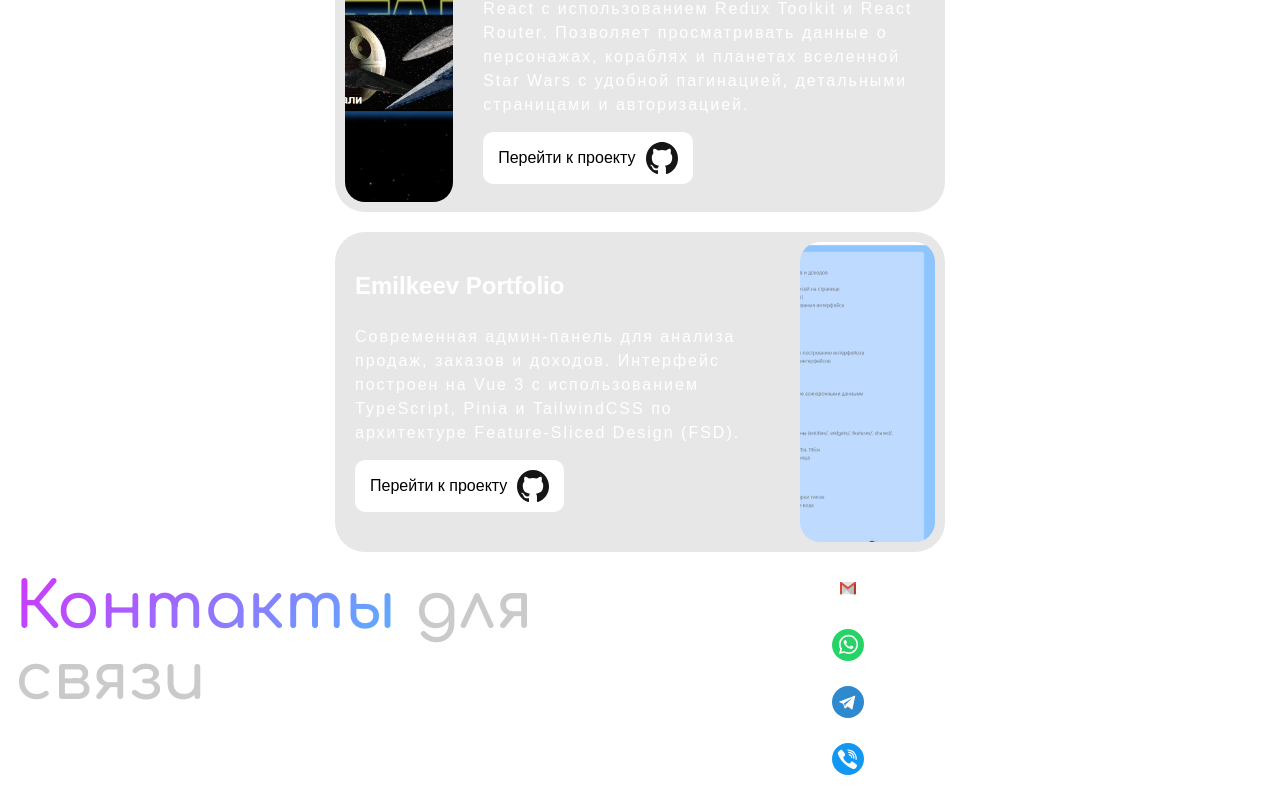
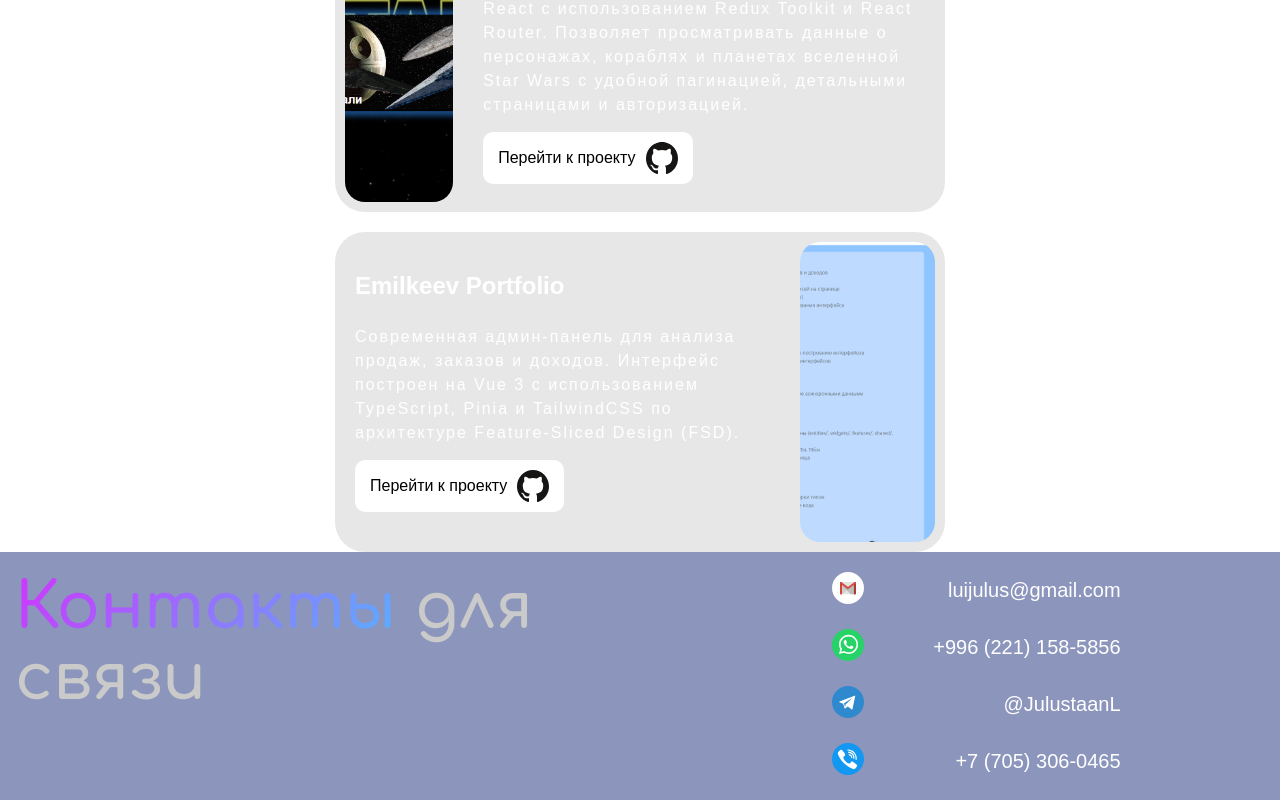
Before and after one commit to Ju1ustaan/cv, a React (Vite) app: page /projects in a window 1280 px wide. Shown: the part 1468-2268 px from the top of the page. Built offline with nearby package versions, Linux system fonts and the light colour scheme; a web font is replaced by a local one.

Commit message:
footer bgc

```diff
--- a/src/widgets/contacts/ui/Contacts.tsx
+++ b/src/widgets/contacts/ui/Contacts.tsx
@@ -1,6 +1,7 @@
 import { SectionTitle } from '@/shared/ui'
 import { WhatsAppIcon, TelegramIcon, GmailIcon, PhoneIcon } from '@/assets/icons/icons'
 import './contacts.css'
+import { section } from 'framer-motion/client';
 
 const LINKS = [
   {
@@ -27,8 +28,9 @@ const LINKS = [
 
 export const Contacts = () => {
     return (
-        <div className='container' id='contacts'>
-            <div className="contacts">
+        <section className="contacts" id="contacts">
+            <div className='container'>
+            <div className="contacts__wrapper">
                 <SectionTitle highlightedText="Контакты" titleText="для связи" />
                 <div className="contacts__links">
                     {
@@ -42,5 +44,6 @@ export const Contacts = () => {
                 </div>
             </div>
         </div>
+        </section>
     )
 }
--- a/src/widgets/contacts/ui/contacts.css
+++ b/src/widgets/contacts/ui/contacts.css
@@ -1,4 +1,8 @@
 .contacts {
+    background-color: #071a6e76;
+    backdrop-filter: blur(10px);
+}
+.contacts__wrapper {
     display: flex;
     align-items: start;
     justify-content: space-between;
@@ -31,7 +35,7 @@
 }
 
 @media (max-width: 768px) {
-    .contacts {
+    .contacts__wrapper {
         flex-direction: column;
         align-items: center;
         gap: 30px;
```
